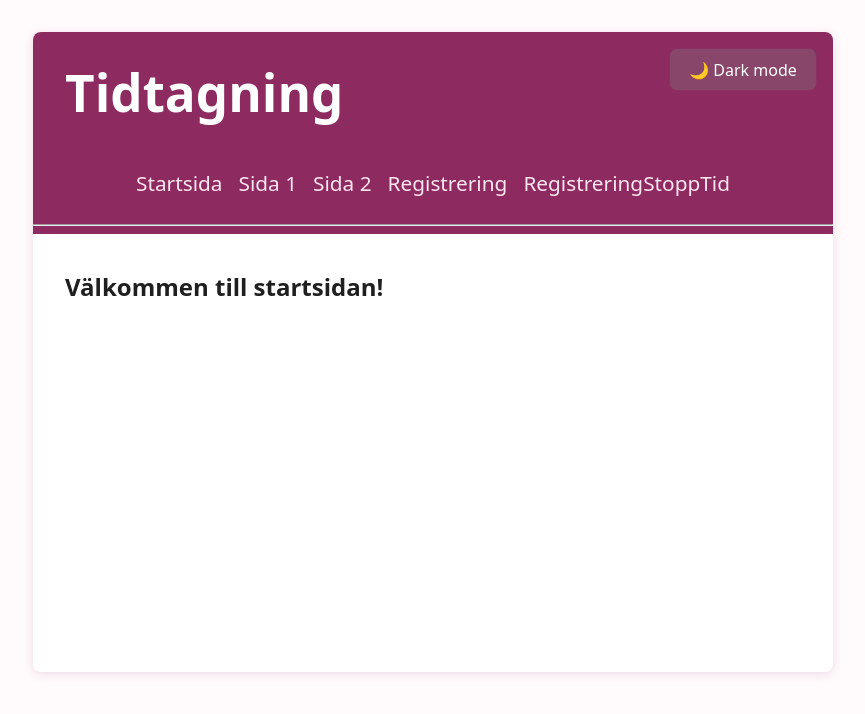
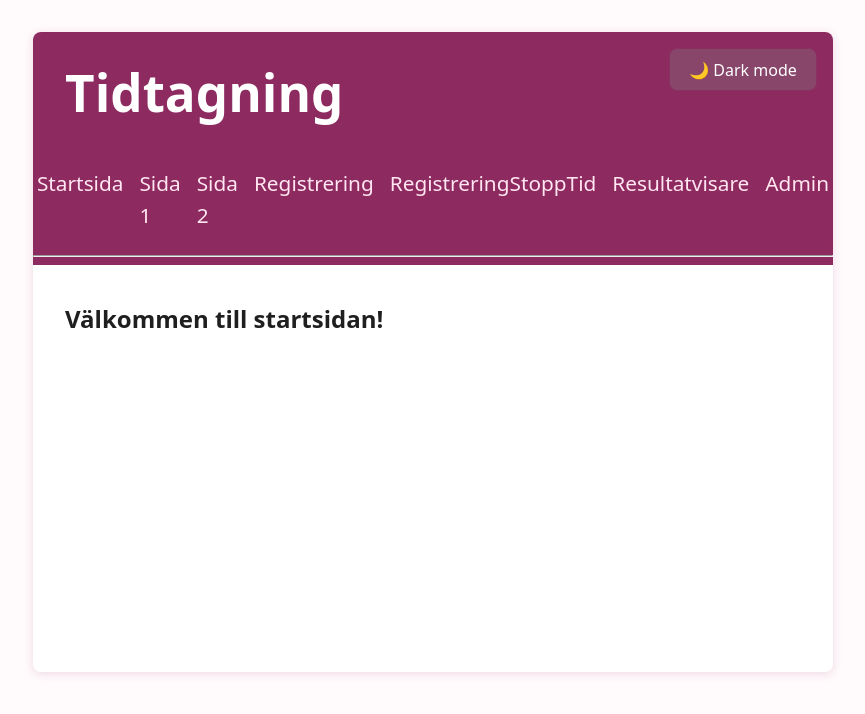
Before and after one commit to KubeQP/Team04-Mirror, a React (Vite) app in the folder frontend/: page / in a window 1280 px wide. Shown: the top 714 px of the page, without its empty margins (207-1072 px from the left). Built offline with nearby package versions, Linux system fonts and the light colour scheme.

Commit message:
merge conflict solve

```diff
--- a/frontend/src/App.tsx
+++ b/frontend/src/App.tsx
@@ -23,6 +23,8 @@ export default function App() {
           <Link to="/sida2">Sida 2</Link>
           <Link to="/registrering">Registrering</Link>
           <Link to="/registreringstopptid">RegistreringStoppTid</Link>
+          <Link to="/resultatvisare">Resultatvisare</Link>
+					<Link to="/admin">Admin</Link>
         </nav>
         <hr />
       </header>
```
